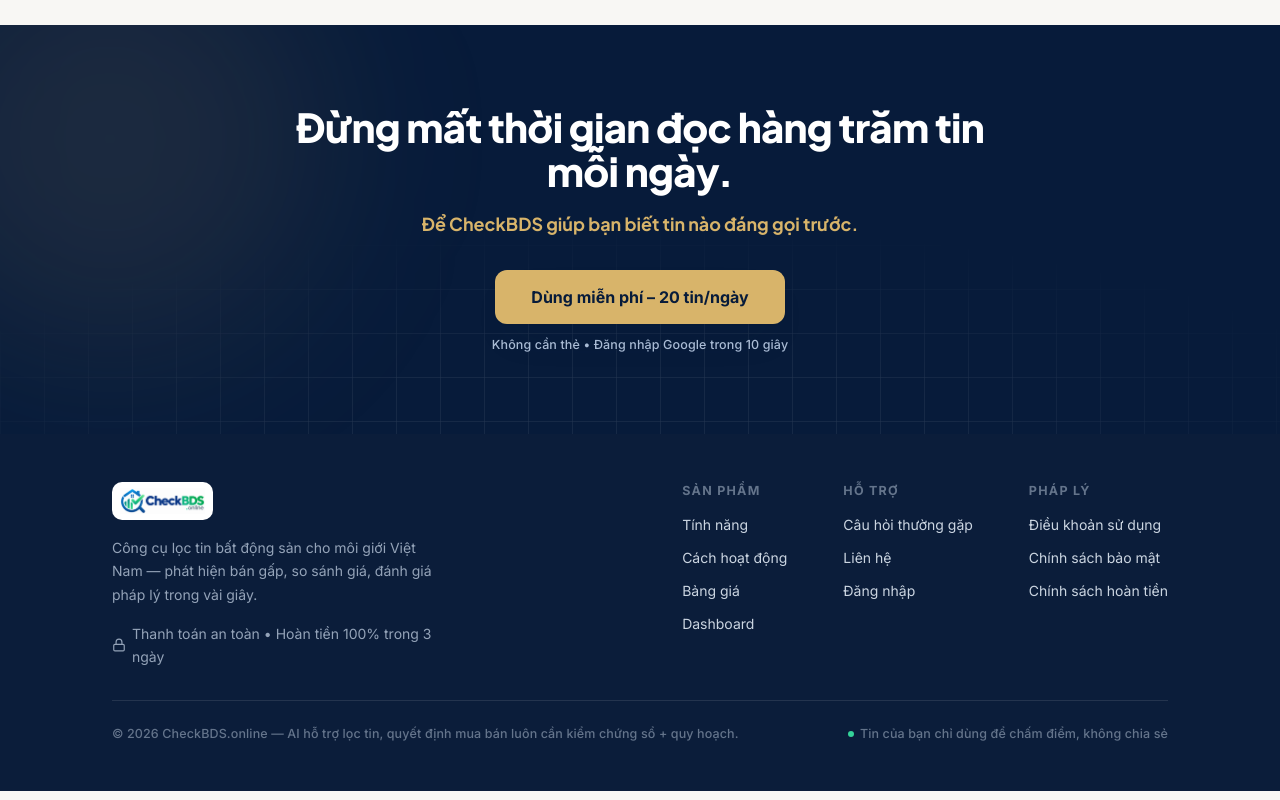
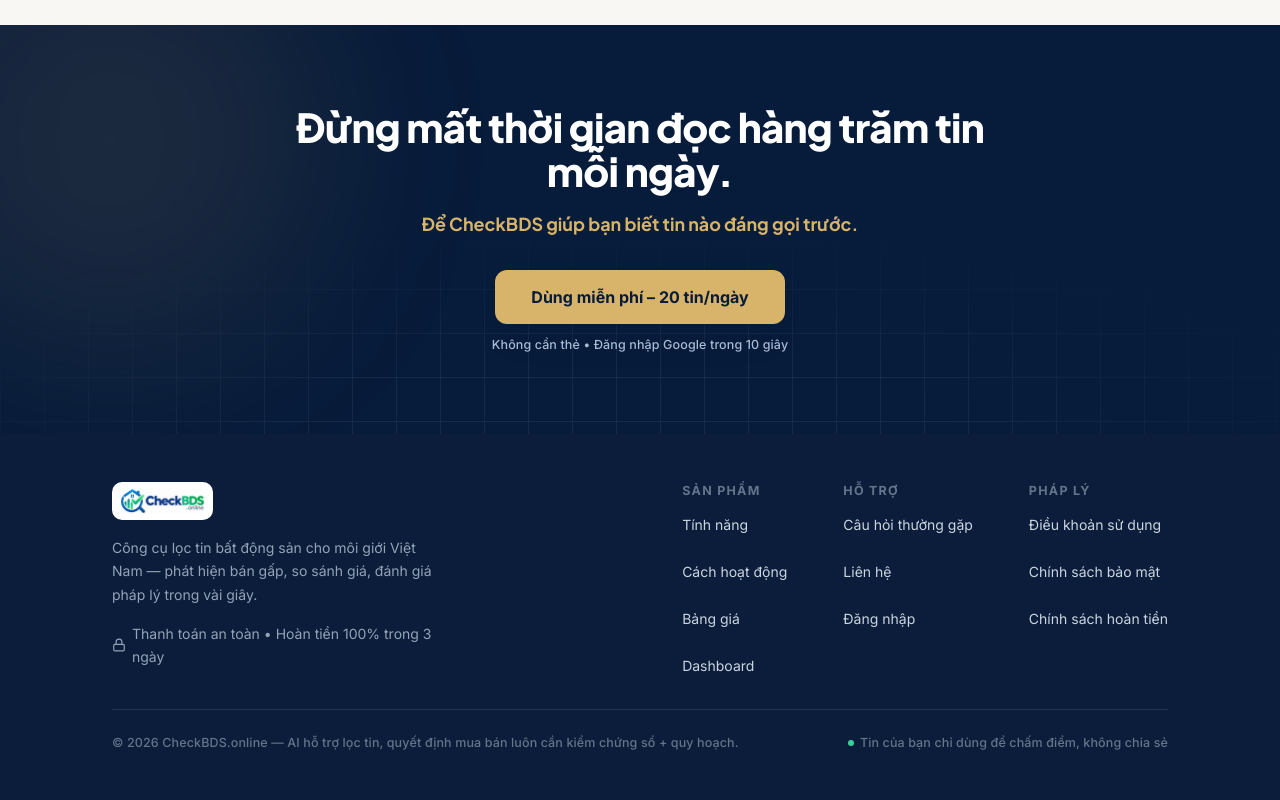
Before and after one commit to quanglopez/BDS-NGOP-THOM, a Next.js app: page / in a window 1280 px wide. Shown: the part 5813-6613 px from the top of the page. Built offline with nearby package versions, Linux system fonts and the light colour scheme; no server answers.

Commit message:
fix(a11y): increase landing touch targets

```diff
--- a/components/site/faq.tsx
+++ b/components/site/faq.tsx
@@ -50,7 +50,7 @@
             key={item.q}
             className="group rounded-lg border border-line bg-white p-5 transition-colors duration-micro ease-cb hover:border-navy-600/25 hover:shadow-lift open:border-navy-600/25 open:shadow-lift"
           >
-            <summary className="flex cursor-pointer list-none items-center justify-between gap-4 text-small font-bold text-ink-900">
+            <summary className="-my-2 flex cursor-pointer list-none items-center justify-between gap-4 py-2 text-small font-bold text-ink-900">
               {item.q}
               <span className="flex h-7 w-7 shrink-0 items-center justify-center rounded-full border border-line bg-surface-mist text-[16px] leading-none text-ink-600 transition-colors duration-micro ease-cb group-open:rotate-45 group-open:border-navy-900 group-open:bg-navy-900 group-open:text-white">
                 +
--- a/components/site/footer.tsx
+++ b/components/site/footer.tsx
@@ -42,9 +42,9 @@
           <div className="flex flex-wrap gap-10 md:gap-14 text-small">
             <div>
               <div className="text-micro font-bold tracking-widest text-slate-500 mb-3">SẢN PHẨM</div>
-              <div className="flex flex-col gap-2.5">
+              <div className="flex flex-col gap-6">
                 {SẢN_PHẨM.map((l) => (
-                  <Link key={l.label} href={l.href} className="hover:text-white transition">
+                  <Link key={l.label} href={l.href} className="-my-3 py-3 hover:text-white transition">
                     {l.label}
                   </Link>
                 ))}
@@ -52,9 +52,9 @@
             </div>
             <div>
               <div className="text-micro font-bold tracking-widest text-slate-500 mb-3">HỖ TRỢ</div>
-              <div className="flex flex-col gap-2.5">
+              <div className="flex flex-col gap-6">
                 {HỖ_TRỢ.map((l) => (
-                  <Link key={l.label} href={l.href} className="hover:text-white transition">
+                  <Link key={l.label} href={l.href} className="-my-3 py-3 hover:text-white transition">
                     {l.label}
                   </Link>
                 ))}
@@ -62,9 +62,9 @@
             </div>
             <div>
               <div className="text-micro font-bold tracking-widest text-slate-500 mb-3">PHÁP LÝ</div>
-              <div className="flex flex-col gap-2.5">
+              <div className="flex flex-col gap-6">
                 {PHÁP_LÝ.map((l) => (
-                  <Link key={l.label} href={l.href} className="hover:text-white transition">
+                  <Link key={l.label} href={l.href} className="-my-3 py-3 hover:text-white transition">
                     {l.label}
                   </Link>
                 ))}
```
